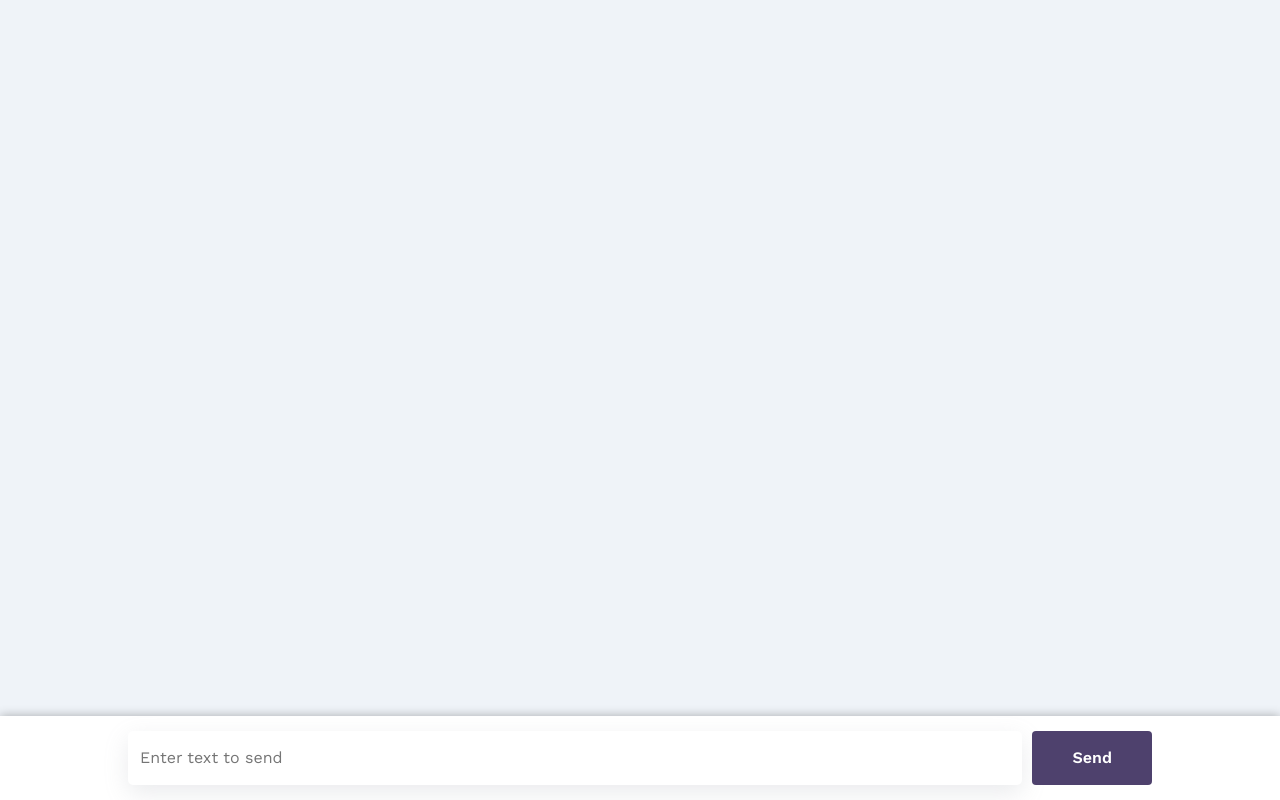
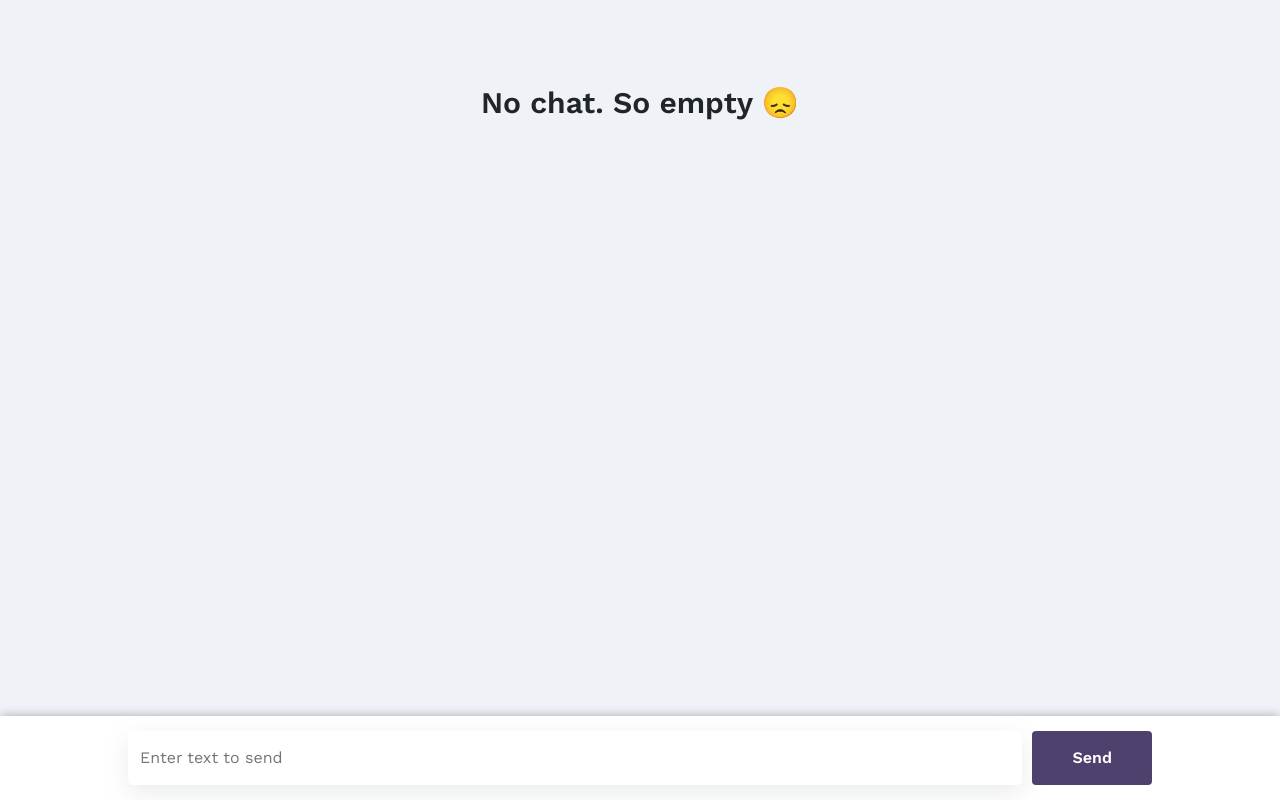
Before and after one commit to tonym3nsa/chat, a React (Create React App) app: page / in a window 1280 px wide. Both pictures are taken after typing "Sample" into the empty fields and a click on the button "GO!". Built offline with nearby package versions, Linux system fonts and the light colour scheme.

Commit message:
Implemented empty state for empty chat history

```diff
--- /dev/null
+++ b/src/components/EmptyState/EmptyState.jsx
@@ -0,0 +1,6 @@
+import React from "react";
+import "./empty-state.css";
+
+export const EmptyState = () => {
+  return <div className="empty-state">No chat. So empty &#128542;</div>;
+};
--- /dev/null
+++ b/src/components/EmptyState/empty-state.css
@@ -0,0 +1,5 @@
+.empty-state {
+  font-size: 30px;
+  text-align: center;
+  font-weight: 700;
+}
--- a/src/pages/ChatPage/ChatPage.jsx
+++ b/src/pages/ChatPage/ChatPage.jsx
@@ -6,6 +6,7 @@ import { postMessage, getMessage } from "../../redux/actions/chat";
 import { AUTHOR } from "../../constants/constants";
 import { Bubble } from "../../components/Bubble/Bubble";
 import "./chatPage.css";
+import { EmptyState } from "../../components/EmptyState/EmptyState";
 
 export const ChatPage = () => {
   const { history } = useSelector((state) => state.chatReducer);
@@ -33,7 +34,8 @@ export const ChatPage = () => {
   return (
     <Fragment>
       <div className="chat-area">
-        {history?.map((item) => {
+        {history?.length > 0 ? (
+          history?.map((item) => {
             return (
               <Bubble
                 message={item.message}
@@ -42,7 +44,10 @@ export const ChatPage = () => {
                 key={item.timeStamp}
               />
             );
-        })}
+          })
+        ) : (
+          <EmptyState />
+        )}
       </div>
       <form onSubmit={onSubmit}>
         <div className="messaging-section ">
```
Lines whose indentation alone changed are shown as unchanged.
